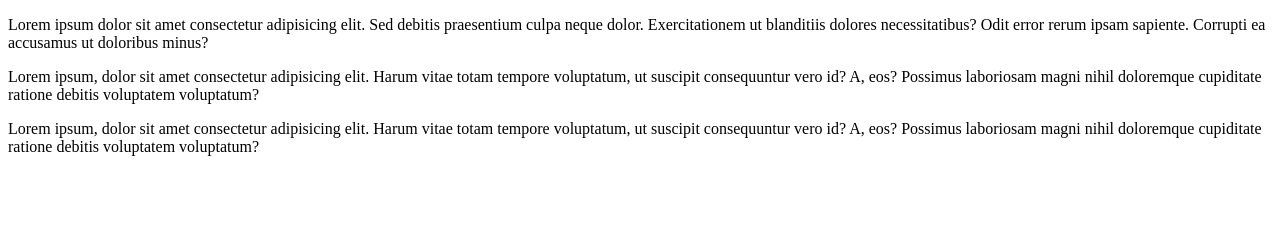
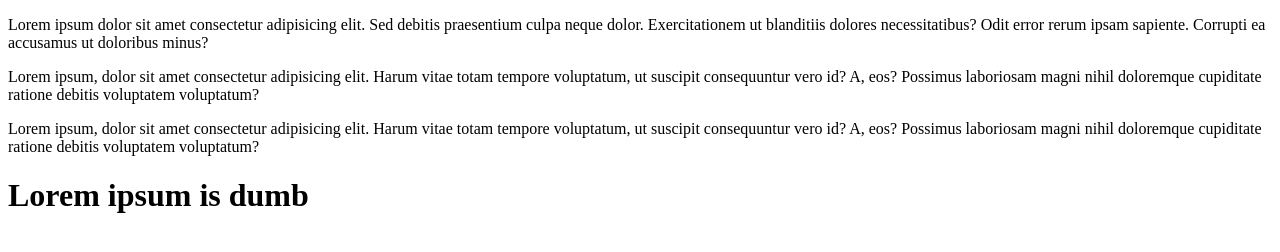
Before and after one commit to chum-bot/collabPractice, a plain HTML site: page index.html in a window 1280 px wide. Drawn offline with Linux system fonts and the light colour scheme.

```diff
--- a/index.html
+++ b/index.html
@@ -10,5 +10,6 @@
     <p>Lorem ipsum dolor sit amet consectetur adipisicing elit. Sed debitis praesentium culpa neque dolor. Exercitationem ut blanditiis dolores necessitatibus? Odit error rerum ipsam sapiente. Corrupti ea accusamus ut doloribus minus?</p>
     <p>Lorem ipsum, dolor sit amet consectetur adipisicing elit. Harum vitae totam tempore voluptatum, ut suscipit consequuntur vero id? A, eos? Possimus laboriosam magni nihil doloremque cupiditate ratione debitis voluptatem voluptatum?</p>
     <p>Lorem ipsum, dolor sit amet consectetur adipisicing elit. Harum vitae totam tempore voluptatum, ut suscipit consequuntur vero id? A, eos? Possimus laboriosam magni nihil doloremque cupiditate ratione debitis voluptatem voluptatum?</p>
+    <h1>Lorem ipsum is dumb</h1>
 </body>
 </html>
```
